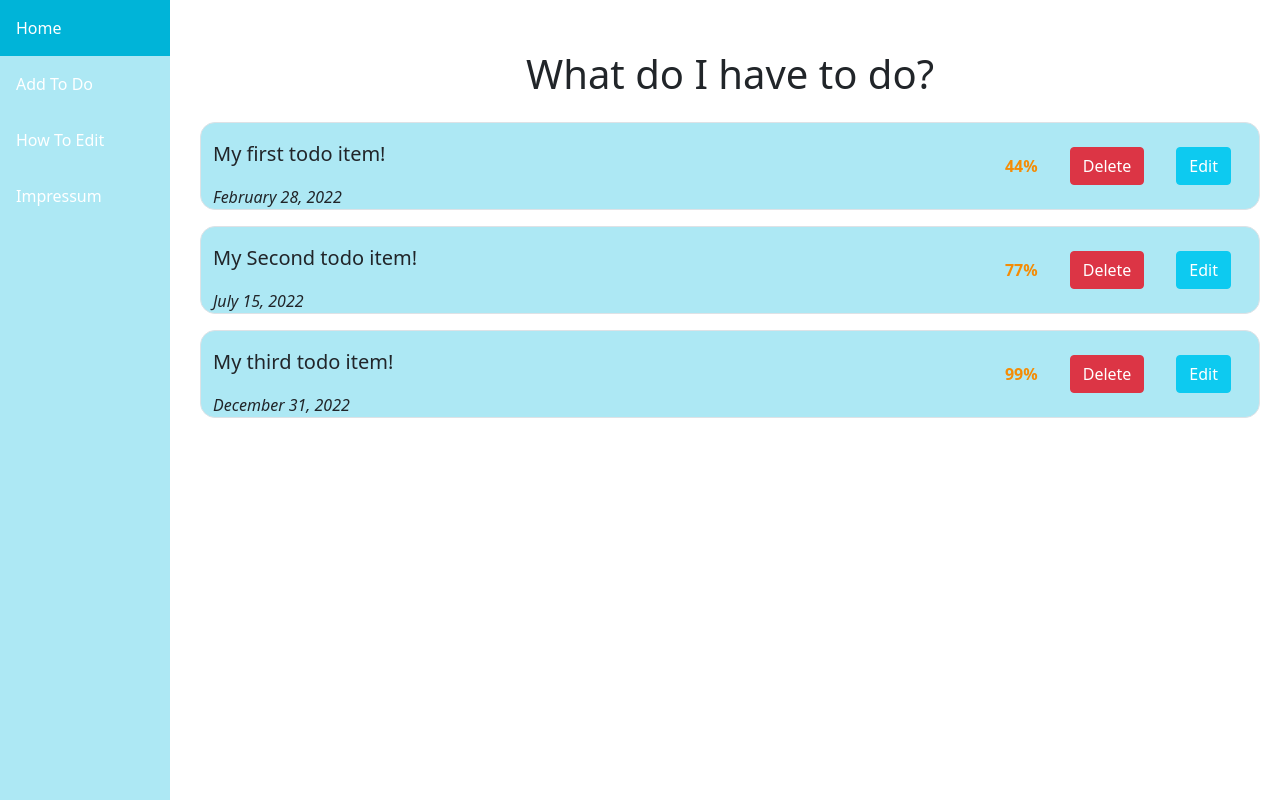
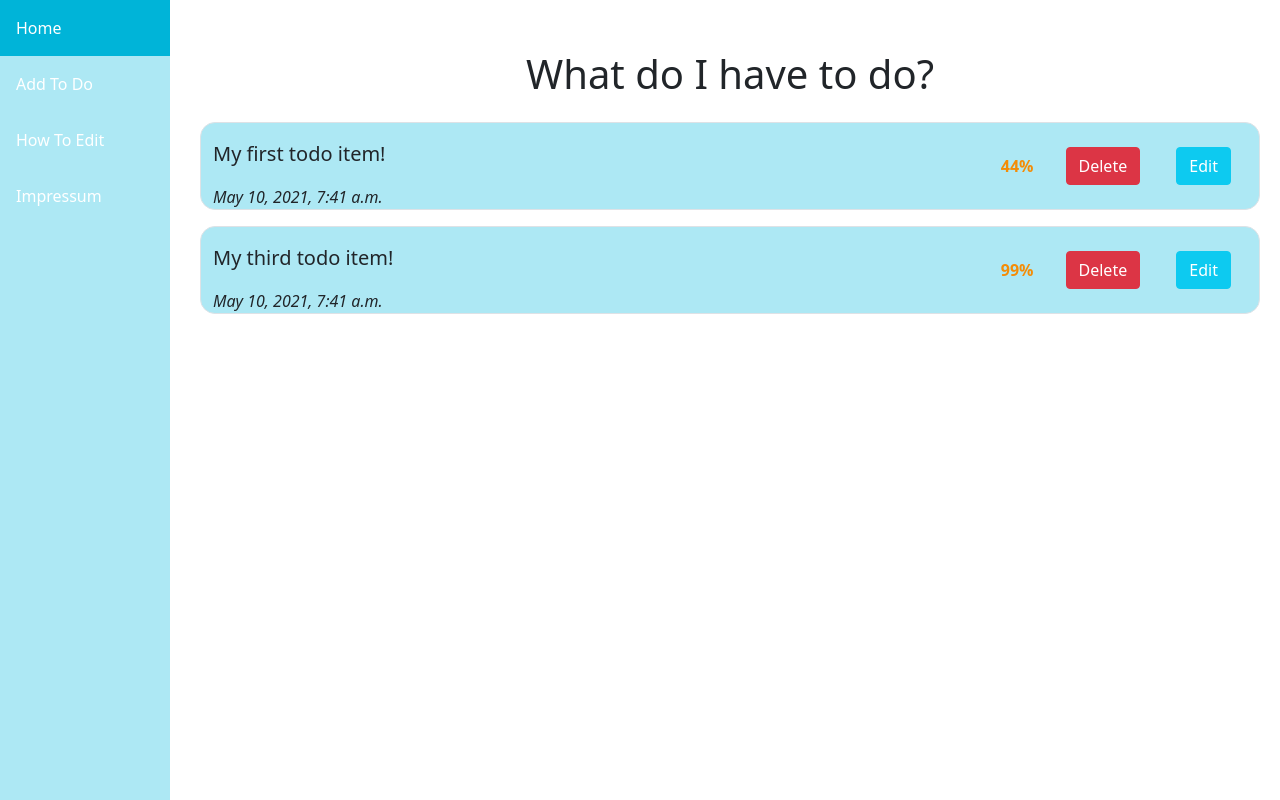
Before and after one commit to Deryu99/myDjangoProject, a Django app: page / in a window 1280 px wide. Run offline with Django 3.2, Linux system fonts and the light colour scheme.

Commit message:
Already fetching data from the DB, but i dont know how to display changes when deleting a todoItem

```diff
--- a/todoList/templates/todoList/base.html
+++ b/todoList/templates/todoList/base.html
@@ -19,7 +19,7 @@
         <link rel="stylesheet" type="text/css" href="{% static 'todoList/stylesheet_addToDo.css' %}">
         <link rel="stylesheet" type="text/css" href="{% static 'todoList/stylesheet_editToDo.css' %}">
     </head>
-    <title>{% block pageTitle %}{% endblock pageTitle %} --Todo App</title>
+    <title>{% block pageTitle %}{% endblock pageTitle %}</title>
 </head>
 
 <body>
@@ -37,7 +37,7 @@
     <!-- Bootstrap Bundle with Popper -->
     <script src="https://cdn.jsdelivr.net/npm/bootstrap@5.0.0-beta3/dist/js/bootstrap.bundle.min.js"
         integrity="sha384-JEW9xMcG8R+pH31jmWH6WWP0WintQrMb4s7ZOdauHnUtxwoG2vI5DkLtS3qm9Ekf" crossorigin="anonymous">
-        </script>
+    </script>
 </body>
 
 </html>
--- a/todoList/templates/todoList/index.html
+++ b/todoList/templates/todoList/index.html
@@ -27,9 +27,12 @@
                 <div class="todo-deadline">{{ todo.deadline }}</div>
             </div>
             <div class="ms-auto d-flex flex-row align-items-center">
-                    <div class="todo-progress m-3 "> {{ todo.percentage }}% </div>
-                    <button type="button" class=" m-3 btn btn-md btn-danger">Delete</button>
-                    <button type="button" class="m-3 btn btn-md btn-info">Edit</button>
+                <div class="todo-progress m-3 "> {{ todo.percent }}% </div>
+                <form method="POST" action="{% url 'todoList-indexDelete' todo.id %}">
+                    <!-- no idea what this token thing does but needed ... --> {% csrf_token %}
+                    <button type="submit" class=" m-3 btn btn-md btn-danger" value="Delete">Delete</button>
+                    <button type="button" class="m-3 btn btn-md btn-info" value="Edit">Edit</button>
+                </form>
             </div>
         </div>
     </div>
--- a/todoList/urls.py
+++ b/todoList/urls.py
@@ -5,12 +5,9 @@
 from django.urls import path
 from . import views
 
-"""
-    - View that runs when we go to '...', in this case views.home, views.impressum, etc.
-    - name='' specifies path for this view
-"""
 urlpatterns = [
     path('', views.index, name='todoList-index'),
+    path('delete_todoItem/<int:pk>', views.delete_todoItem, name='todoList-indexDelete'),
     path('add_todo/', views.add_todo, name='todoList-addTodo'),
     path('how_to_edit_todo/', views.how_to_edit_todo, name='todoList-howToEditTodo'),
     path('impressum/', views.impressum, name='todoList-impressum')
--- a/todoList/views.py
+++ b/todoList/views.py
@@ -1,37 +1,25 @@
-from django.shortcuts import render
+from django.shortcuts import render, redirect
 from django.http import HttpResponse
+from todoList.models import todoItem
 
-# dummy todos
-todos = [
-    {
-        'author': 'Daniel',
-        'description': 'My first todo item!',
-        'percentage': '44',
-        'deadline': 'February 28, 2022'
-    },
-    {
-        'author': 'Burak',
-        'description': 'My Second todo item!',
-        'percentage': '77',
-        'deadline': 'July 15, 2022'
-    },
-    {
-        'author': 'Max',
-        'description': 'My third todo item!',
-        'percentage': '99',
-        'deadline': 'December 31, 2022'
-    }
-]
+# Fetch all todoItem(s) from database
+data = todoItem.objects.all()
+
+# My views.
+def index(request):
+    return render(request, 'todoList/index.html', {'todos': data})
 
 
+# Methods in index
 
-# My views. still not linked between them
-def index(request):
-    context = {
-        'todos': todos
-    }
-    return render(request, 'todoList/index.html', context)
+# it deletes a todoItem from the db but it is not shown on the webpage ...
+def delete_todoItem(request, pk):
+    if request.method == "POST":
+        td = todoItem.objects.get(pk=pk)
+        td.delete()
+        return redirect('/')
 
+    return render(request, '/', {'todos': data})
 
 def how_to_edit_todo(request):
     return render(request, 'todoList/how_to_edit_todo.html')
@@ -43,3 +31,24 @@ def add_todo(request):
 
 def impressum(request):
     return render(request, 'todoList/impressum.html')
+
+
+
+# dummy todos (not using this anymore, some already in the database)
+# todos = [
+#     {
+#         'description': 'My first todo item!',
+#         'percentage': '44',
+#         'deadline': 'May 10, 2021, 4:55 a.m.'
+#     },
+#     {
+#         'description': 'My Second todo item!',
+#         'percentage': '77',
+#         'deadline': 'May 10, 2021, 5:06 a.m.'
+#     },
+#     {
+#         'description': 'My third todo item!',
+#         'percentage': '99',
+#         'deadline': 'May 10, 2021, 5:07 a.m.'
+#     }
+# ]
```
Also changed, not shown: todoList/models.py (+11 -27 lines), db.sqlite3, todoList/migrations/0001_initial.py (added), todoList/migrations/0002_auto_20210510_0605.py (added), todoList/migrations/0003_rename_auto_increment_id_todoitem_id.py (added). Lines whose indentation alone changed are shown as unchanged.
